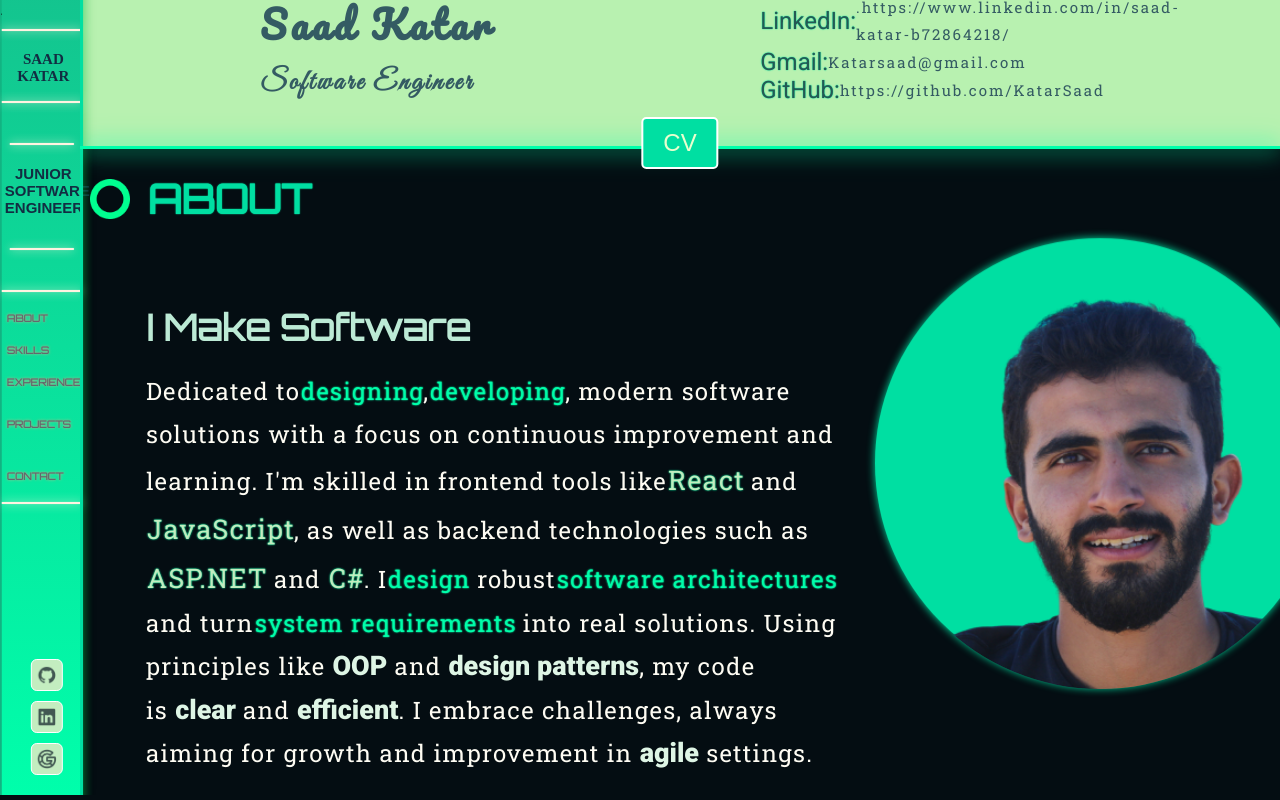
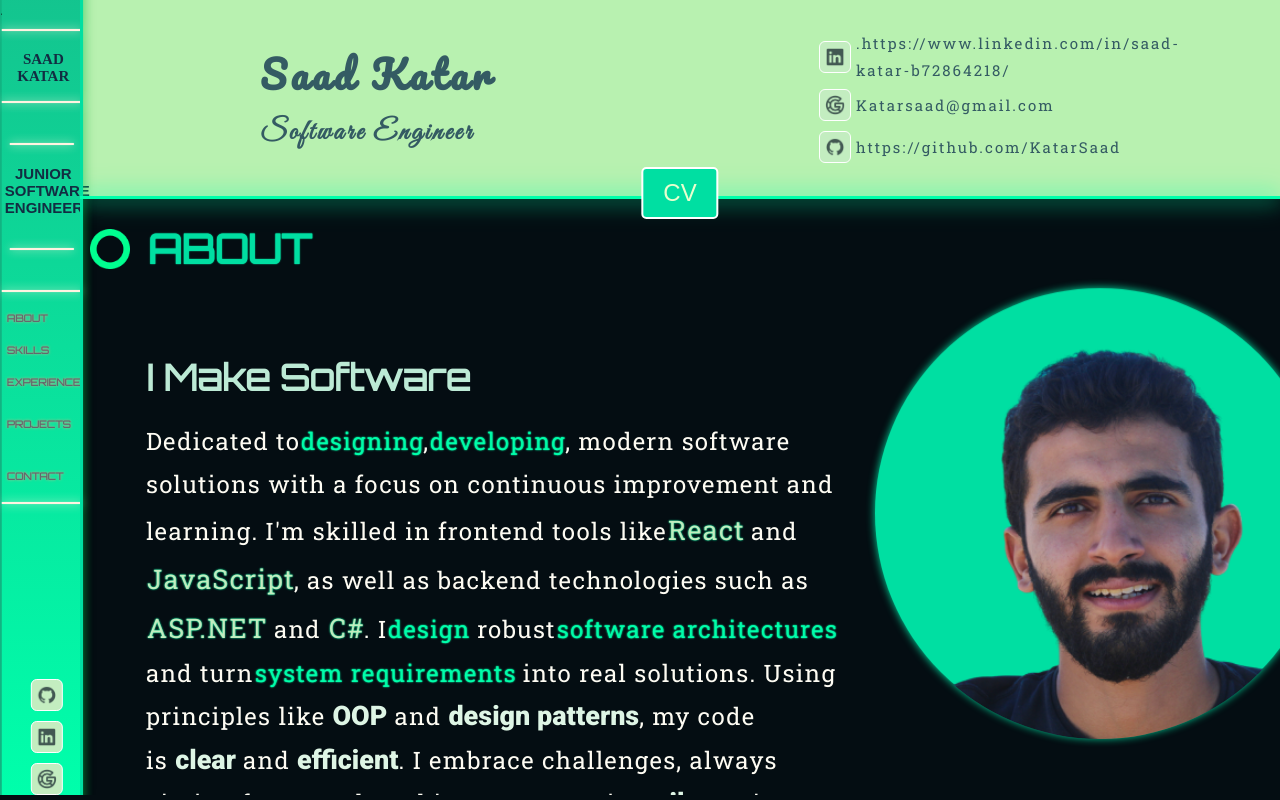
Before and after one commit to KatarSaad/Portfolio, a React (Create React App) app: page / in a window 1280 px wide. Built offline with nearby package versions, Linux system fonts and the light colour scheme; a web font is replaced by a local one.

Commit message:
Add .gitignorsdfsfd e file

```diff
--- a/src/About.js
+++ b/src/About.js
@@ -6,6 +6,8 @@ import { GlowingButton} from "./ProjectPage"
 import { SlideCover } from './Animations';
 import Modal from './Modal'
 const pdfPath = process.env.PUBLIC_URL + '/1.pdf';
+import { useNavigate } from 'react-router-dom';
+
 
 
 const fadeIn = keyframes`
@@ -46,9 +48,9 @@ const AboutContainer = styled.div`
   position: relative; /* <-- Add this line */
   z-index: 1;
   @media (max-width: 768px) {
-    width: 100%; // Take the full width on mobile
+    width: 90%; // Take the full width on mobile
     margin-left: 50px; // No left margin on mobile
-    padding: 0.5rem; // Reduced padding on mobile
+
   }
 
   margin-top: 0;
@@ -96,6 +98,7 @@ const AboutContainer = styled.div`
 const FloatingWrapper = styled.div`
   position: relative;  // This is to contextually position the ProfileImage
   display: flex;
+  margin-left:50px;
   justify-content: center;  // To center the ProfileImage horizontally
   align-items: center;     // To center the ProfileImage vertically
   width: 30%;  // Adjust this width as necessary
@@ -187,7 +190,7 @@ const TextMod = styled.div`
   letter-spacing: ${props => props.spacing || 'normal'};
   line-height: ${props => props.lineHeight || 'normal'};
 
-  @media (max-width: 600px) {
+  @media (max-width: 780px) {
     font-size: calc(${props => props.size || '1rem'} * 0.7); // Reduce font size to 70% of the input size on screens <= 600px
   }
 `;
@@ -195,6 +198,8 @@ const TextMod = styled.div`
 
 const About = () => {
   const [isModalOpen, setIsModalOpen] = useState(false);
+  const navigate = useNavigate();
+
 
   return (
     <Container>
@@ -230,8 +235,14 @@ const About = () => {
   </SlideCover>
 
   <Spacer size="100px"/>
-  <GlowingButton  onClick={() => setIsModalOpen(true)} bgColor="#00DFA2" bgColorChange="E8FFCE" TextColor="#E8FFCE" hoverTextColor="00DFA2">
-  CV
+  <GlowingButton
+  onClick={() => navigate('/About')}
+  bgColor="#00DFA2"
+  bgColorChange="E8FFCE"
+  TextColor="#E8FFCE"
+  hoverTextColor="00DFA2"
+>
+  Learn More About me
 </GlowingButton>
 </AboutContainer>
 
--- a/src/AboutPage.js
+++ b/src/AboutPage.js
@@ -183,13 +183,13 @@ const spacerv = styled.div`
 
   export const Header = styled.div`
   background: ${(props) => props.color || '#2C3333'};
-
-  height:200px;
+  padding-top:50px;
+  height:250px;
   margin-top:-30px;
   margin-right:0px;
   box-sizing: border-box;
   @media (max-width: 700px) {
-    height: 150px;
+    height: 250px;
 
   }
   &::before, &::after {
--- a/src/App.js
+++ b/src/App.js
@@ -412,13 +412,13 @@ const StyledLink = styled(Link)`
 const SocialMediaContainer = styled.div`
   display: flex;
 
-  margin-top:150px;
+  margin-top:170px;
   padding-left:30%;
   flex-direction: column;
   width: 100%; // Set a fixed width temporarily to ensure logos fit inside
 `;
 
-const SocialMediaLogo = styled.img`
+export const SocialMediaLogo = styled.img`
   width: 20px; // Set a fixed width to visualize the logo
   height: 20px;
   margin: 0px ;
--- a/src/Card.js
+++ b/src/Card.js
@@ -246,12 +246,7 @@ const Card = ({ image, title, text, project,skills,technologies }) => {
           <GlowingButton2 bgColor="#C3EDC0" bgColorChange="E8FFCE" TextColor="#E8FFCE" hoverTextColor="00DFA2">
             <SocialMediaLogo src={git} alt="GitHub Logo" />
           </GlowingButton2>
-           <GlowingButton2 bgColor="#C3EDC0" bgColorChange="E8FFCE" TextColor="#E8FFCE" hoverTextColor="00DFA2">
-            <SocialMediaLogo src={git} alt="GitHub Logo" />
-          </GlowingButton2>
-           <GlowingButton2 bgColor="#C3EDC0" bgColorChange="E8FFCE" TextColor="#E8FFCE" hoverTextColor="00DFA2">
-            <SocialMediaLogo src={git} alt="GitHub Logo" />
-          </GlowingButton2>
+
         </VisitContainer>
         <CardHeaderTitle>{title}</CardHeaderTitle>
       </CardHeader>
--- a/src/OldPortfolio.js
+++ b/src/OldPortfolio.js
@@ -1,7 +1,12 @@
 import React , {useState,useEffect}from 'react';
 import { Button } from '@mui/material';
+import  git from './Brands/github.png'
+
+import linkedIn from './Brands/linkedin.png'
+import google from './Brands/google.png'
 
 import About from './About';
+import { SocialMediaLogo } from './App';
 import Skills from './Skills';
 import CardsList from"./CardsList";
 import Particle from "react-tsparticles"
@@ -9,7 +14,7 @@ import ParticleConfig  from './ParticleConfig';
 import {Header,TextContainer3,TextContainer2} from "./AboutPage"
 import M  from "./Modal";
 const pdfPath = process.env.PUBLIC_URL + '/1.pdf';
-import { Glowing } from './ProjectPage';
+import { Glowing,GlowingButton2 } from './ProjectPage';
 
 
 
@@ -193,13 +198,23 @@ const HomePage = ({ref1, ref2, ref3, ref4}) =>{
 
    </TextContainer3>
        <TextContainer3>
-       <TextContainer2><GlowsText color="#245953" >LinkedIn:  </GlowsText>  <TextMod font="Roboto Slab" weight="500" size="15px" color="#345B63" lineHeight="1.8"spacing="2">.https://www.linkedin.com/in/saad-katar-b72864218/ </TextMod>
+       <TextContainer2> <a href="https://www.linkedin.com/in/saad-katar-b72864218/" target="_blank" rel="noopener noreferrer">
+    <GlowingButton2 bgColor="#C3EDC0" bgColorChange="E8FFCE" TextColor="#E8FFCE" hoverTextColor="00DFA2">
+        <SocialMediaLogo src={linkedIn} alt="linkedin Logo"/>
+    </GlowingButton2>
+</a> <TextMod font="Roboto Slab" weight="500" size="15px" color="#345B63" lineHeight="1.8"spacing="2">.https://www.linkedin.com/in/saad-katar-b72864218/ </TextMod>
 </TextContainer2>
 
-<TextContainer2><GlowsText color="#245953" >Gmail:</GlowsText> <TextMod font="Roboto Slab" weight="500" size="15px" color="#345B63" lineHeight="1.8" spacing="2">   Katarsaad@gmail.com </TextMod>
+<TextContainer2>  <GlowingButton2 bgColor="#C3EDC0" bgColorChange="E8FFCE" TextColor="#E8FFCE" hoverTextColor="00DFA2">
+        <SocialMediaLogo src={google} alt="Gmail Logo"/>
+    </GlowingButton2> <TextMod font="Roboto Slab" weight="500" size="15px" color="#345B63" lineHeight="1.8" spacing="2">   Katarsaad@gmail.com </TextMod>
 </TextContainer2>
 
-<TextContainer2><GlowsText color="#245953" >GitHub:</GlowsText> <TextMod font="Roboto Slab" weight="500" size="15px" color="#345B63" lineHeight="1.8" spacing="2">   https://github.com/KatarSaad </TextMod>
+<TextContainer2> <a href="https://github.com/KatarSaad" target="_blank" rel="noopener noreferrer">
+    <GlowingButton2 bgColor="#C3EDC0" bgColorChange="E8FFCE" TextColor="#E8FFCE" hoverTextColor="00DFA2">
+        <SocialMediaLogo src={git} alt="GitHub Logo"/>
+    </GlowingButton2>
+</a> <TextMod font="Roboto Slab" weight="500" size="15px" color="#345B63" lineHeight="1.8" spacing="2">   https://github.com/KatarSaad </TextMod>
 </TextContainer2>
 
 
@@ -257,13 +272,7 @@ const HomePage = ({ref1, ref2, ref3, ref4}) =>{
 
         <CardsList/>
 
-        <StyledElement id="contact" title=" CONTACT">
-      <img src={ArrowIcon} alt="Arrow Icon" style={{ position: 'absolute', left: '10px', top: '50%', transform: 'translateY(-50%)', width: '40px', height: '40px' }} />
 
-
-</StyledElement>
-        <Contact />
-      <Fade direction="bottom" top opacity={scrollDirection === 'down' ? 0 : 1} ref={topRef} />
   </GradientBackground>
     </HomePageContainer>
   );
--- a/src/index.tsx
+++ b/src/index.tsx
@@ -23,6 +23,8 @@ root.render(
  <Router>
       <Routes>
         <Route path="/project/:id" element={<ProjectPage/>} />
+        <Route path="/About" element={<AboutPage/>} />
+
         <Route path="/" element={<App/>} />
       </Routes>
     </Router>
```
